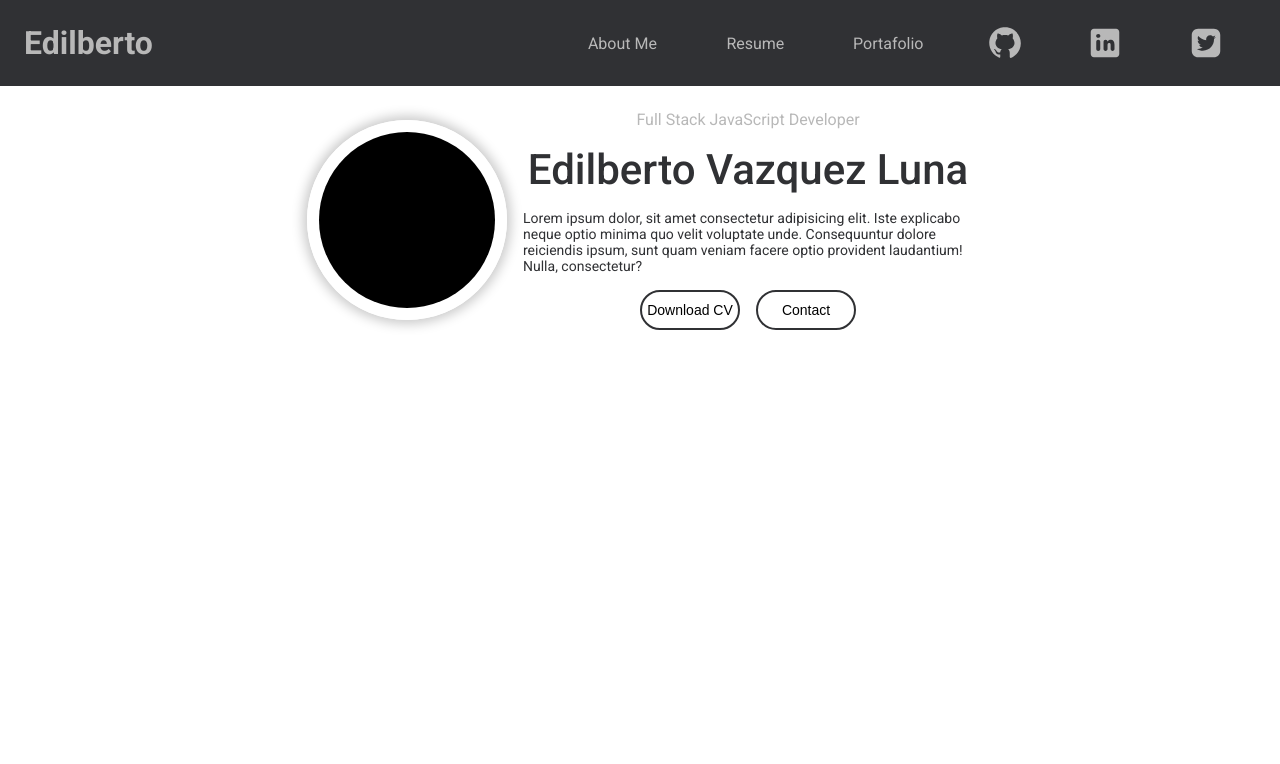
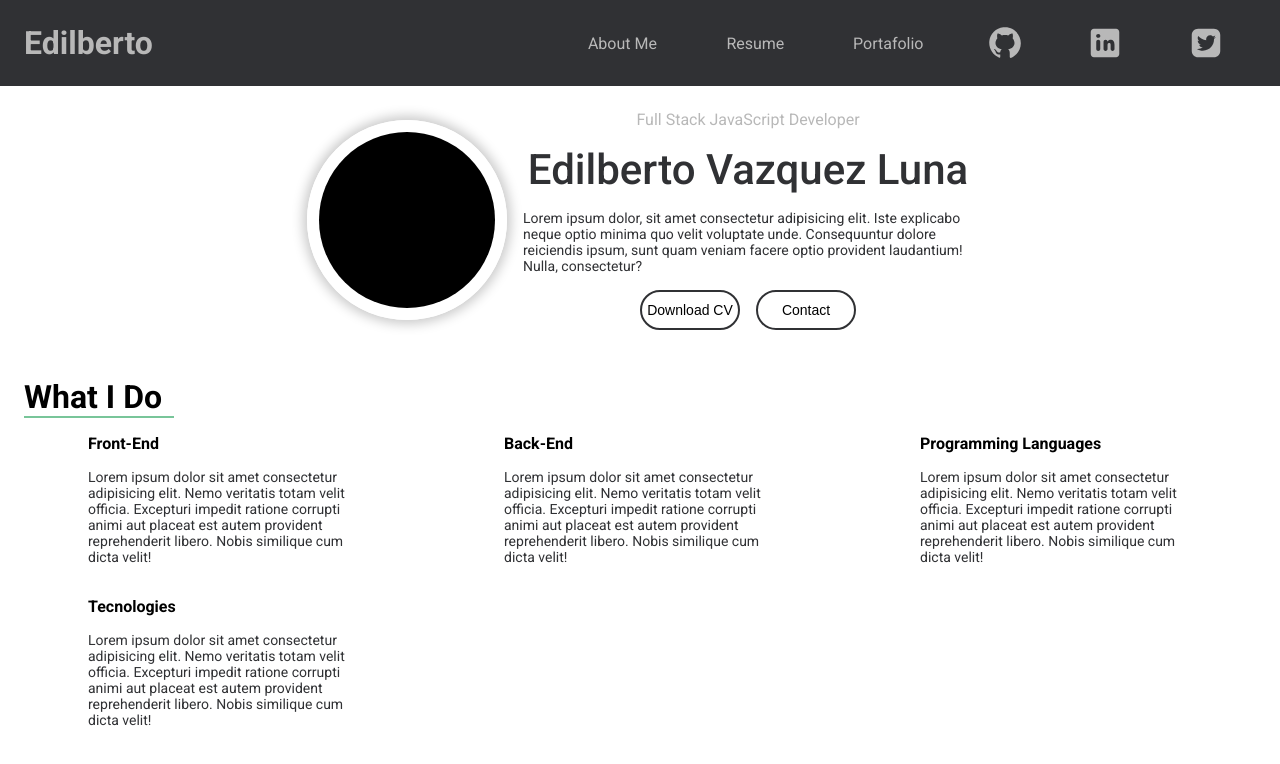
Before and after one commit to Edilberto-Vazquez/personal-page, a React app: page / in a window 1280 px wide. Shown: the top 764 px of the page. Built offline with nearby package versions, Linux system fonts and the light colour scheme.

Commit message:
about-me section finished

```diff
--- a/public/index.html
+++ b/public/index.html
@@ -7,6 +7,6 @@
     <title>Edilberto Vazquez Luna</title>
   </head>
   <body>
-    <div id="app"></div>
+    <div id="app" class="app"></div>
   </body>
 </html>
--- /dev/null
+++ b/src/components/DescriptionCard.jsx
@@ -0,0 +1,15 @@
+import React from "react";
+
+const DescriptionCard = ({ iconName, title, description }) => {
+  return (
+    <div className="description-card">
+      <span className={`description-card__icon-${iconName}`} />
+      <div className="description-card__information">
+        <h4>{title}</h4>
+        <p>{description}</p>
+      </div>
+    </div>
+  );
+};
+
+export default DescriptionCard;
--- a/src/components/Introduction.jsx
+++ b/src/components/Introduction.jsx
@@ -18,7 +18,9 @@ const Introduction = () => {
         </p>
         <div className="information__btn">
           <button>Download CV</button>
-          <button>Contact</button>
+          <a href="mailto:edi_vazquez12@hotmail.com">
+            <button>Contact</button>
+          </a>
         </div>
       </div>
     </section>
--- a/src/pages/AboutMe.jsx
+++ b/src/pages/AboutMe.jsx
@@ -1,10 +1,25 @@
 import React from "react";
 import Introduction from "../components/Introduction";
+import DescriptionCard from "../components/DescriptionCard";
+import { WhatIDoList } from "../utils/information";
 
 const AboutMe = () => {
   return (
     <main className="about-me">
       <Introduction />
+      <div className="what-i-do">
+        <h3 className="what-i-do__title">What I Do</h3>
+        <div className="description-cards">
+          {WhatIDoList.map((item, key) => (
+            <DescriptionCard
+              key={key}
+              iconName={item.icon}
+              title={item.title}
+              description={item.description}
+            />
+          ))}
+        </div>
+      </div>
     </main>
   );
 };
--- a/src/styles/_globals.scss
+++ b/src/styles/_globals.scss
@@ -15,7 +15,6 @@ $gap-container: 16px;
 
 @mixin page-layout-grid {
   width: 100%;
-  height: auto;
   display: grid;
 }
 
@@ -23,6 +22,7 @@ $gap-container: 16px;
   width: 100%;
   height: auto;
   display: flex;
+  flex-direction: column;
 }
 
 @mixin icons {
@@ -72,9 +72,11 @@ html {
   font-family: $font1;
   font-size: 62.5%;
 }
+html,
+body {
+  @include page-layout-flex;
+}
 
 #app {
-  display: flex;
-  width: 100%;
-  height: auto;
+  @include page-layout-flex;
 }
--- /dev/null
+++ b/src/styles/components/_description.scss
@@ -0,0 +1,15 @@
+.description-card {
+  width: 272px;
+  max-width: 300px;
+  display: grid;
+  row-gap: 16px;
+}
+
+.description-card__information {
+  width: 100%;
+  display: grid;
+  gap: $gap-container;
+  h4 {
+    font-size: $size-text-2;
+  }
+}
--- a/src/styles/components/_layout.scss
+++ b/src/styles/components/_layout.scss
@@ -1,4 +1,4 @@
 .layout {
   grid-template-rows: 86px calc(100% - 86px);
-  @include page-layout-grid;
+  @include page-layout-flex;
 }
--- a/src/styles/index.scss
+++ b/src/styles/index.scss
@@ -1,9 +1,10 @@
 @import "./globals";
+
+/* pages */
+@import "./pages/about-me";
 
 /* components */
 @import "./components/layout";
 @import "./components/navbar";
 @import "./components//introduction";
-
-/* pages */
-@import "./pages/about-me";
+@import "./components/description";
--- a/src/styles/pages/_about-me.scss
+++ b/src/styles/pages/_about-me.scss
@@ -1,3 +1,23 @@
 .about-me {
-  @include page-layout-grid;
+  @include page-layout-flex;
 }
+
+.what-i-do {
+  @include page-layout-flex;
+  padding: $padding-container;
+}
+
+.what-i-do__title {
+  width: 150px;
+  font-size: $size-title-1;
+  border-block-end: 2px solid $strong-color;
+}
+
+.description-cards {
+  width: 100%;
+  display: grid;
+  grid-auto-rows: min-content;
+  grid-template-columns: repeat(auto-fit, minmax(300px, 1fr));
+  place-items: center;
+  gap: $gap-container;
+}
--- /dev/null
+++ b/src/utils/information.js
@@ -0,0 +1,28 @@
+const WhatIDoList = [
+  {
+    icon: "frontend",
+    title: "Front-End",
+    description:
+      "Lorem ipsum dolor sit amet consectetur adipisicing elit. Nemo veritatis totam velit officia. Excepturi impedit ratione corrupti animi aut placeat est autem provident reprehenderit libero. Nobis similique cum dicta velit!",
+  },
+  {
+    icon: "backend",
+    title: "Back-End",
+    description:
+      "Lorem ipsum dolor sit amet consectetur adipisicing elit. Nemo veritatis totam velit officia. Excepturi impedit ratione corrupti animi aut placeat est autem provident reprehenderit libero. Nobis similique cum dicta velit!",
+  },
+  {
+    icon: "programminglanguages",
+    title: "Programming Languages",
+    description:
+      "Lorem ipsum dolor sit amet consectetur adipisicing elit. Nemo veritatis totam velit officia. Excepturi impedit ratione corrupti animi aut placeat est autem provident reprehenderit libero. Nobis similique cum dicta velit!",
+  },
+  {
+    icon: "tecnologies",
+    title: "Tecnologies",
+    description:
+      "Lorem ipsum dolor sit amet consectetur adipisicing elit. Nemo veritatis totam velit officia. Excepturi impedit ratione corrupti animi aut placeat est autem provident reprehenderit libero. Nobis similique cum dicta velit!",
+  },
+];
+
+export { WhatIDoList };
```
